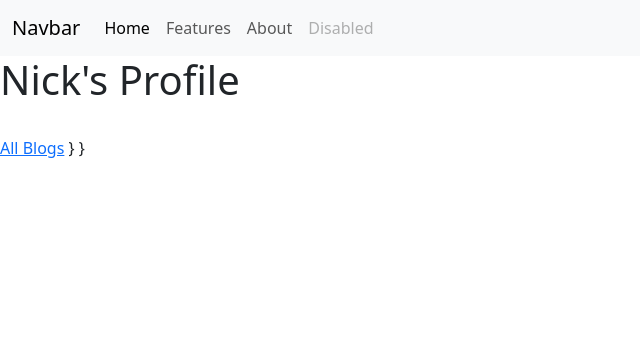
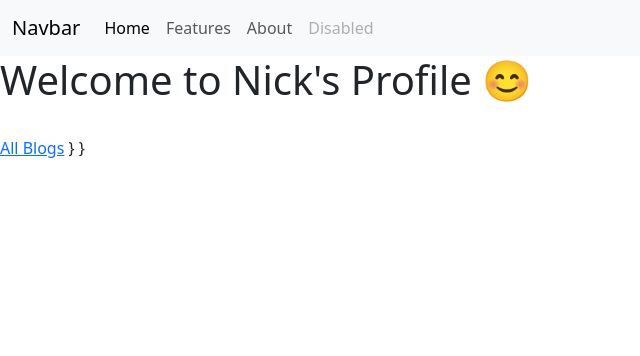
Before and after one commit to shradha-130/django3-personal-portfolio, a Django app: template portfolio/templates/portfolio/home.html in a window 1280 px wide. Shown: the top 356 px of the page, without its empty margins (0-640 px from the left). Run offline with Django 3.2, Linux system fonts and the light colour scheme; the template is opened without the code that fills it, so the values that code supplies are empty.

Commit message:
Update home.html
 <h1>Welcome to Nick's Profile 😊 </h1>

```diff
--- a/portfolio/templates/portfolio/home.html
+++ b/portfolio/templates/portfolio/home.html
@@ -4,7 +4,7 @@
 
 {% block content %}
 
- <h1>Nick's Profile</h1>
+ <h1>Welcome to Nick's Profile 😊 </h1>
 
 <br/>
 <a href="{% url 'blog:all_blogs' %}">All Blogs</a>
```
